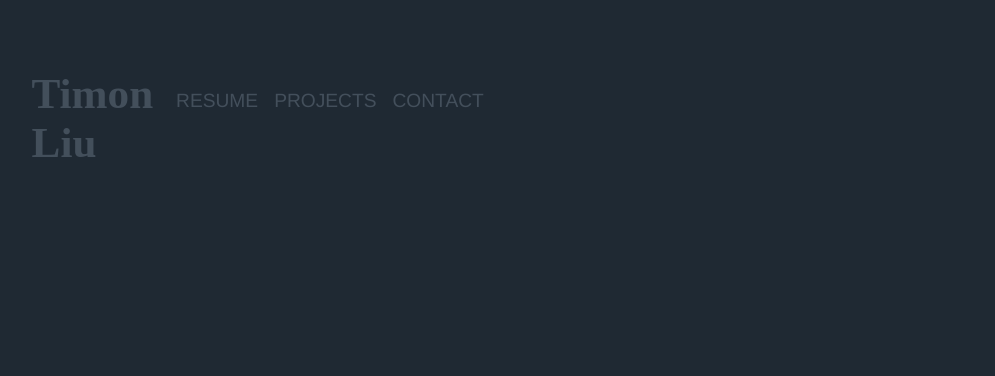
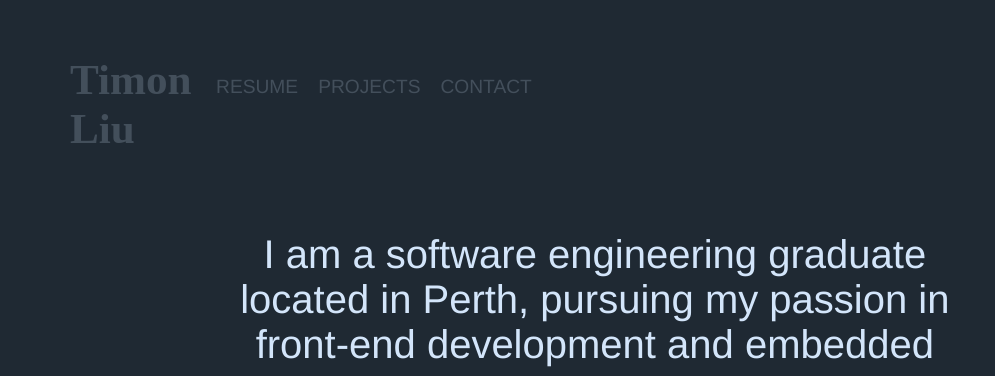
Before and after one commit to Timon-L/Personal-Website, a plain HTML site: page index.html in a window 1280 px wide. Shown: the top 376 px of the page, without its empty margins (58-1053 px from the left). Drawn offline with nearby package versions, Linux system fonts and the light colour scheme.

Commit message:
Header effect fixes

```diff
--- a/landing_page.css
+++ b/landing_page.css
@@ -40,7 +40,7 @@ body{
     border: none;
     background-color: var(--header_color);
     cursor: pointer;
-    padding-right: 16px;
+    padding: 0 10px 0 10px;
     position: relative;
     top: 50px;
     height: 50px;
@@ -59,10 +59,12 @@ body{
 #header{
     display: grid;
     grid-template-columns: 3fr repeat(18, 1fr);
-    padding-top: 40px;
+    padding-top: 2%;
     background-color: var(--header_color);
     position: relative;
-    padding-left: 7%;
+    padding-left: 10%;
+    margin-bottom: 2%;
+    height: 80px;
 }
 
 #title{
@@ -317,7 +319,7 @@ body{
     height: 35px;
     position: absolute;
     right: 5%;
-    top: 65px;
+    top: 85px;
     border: 2px solid var(--border_color);
     background-color: var(--head_color);
     border-radius: 4px;
```
